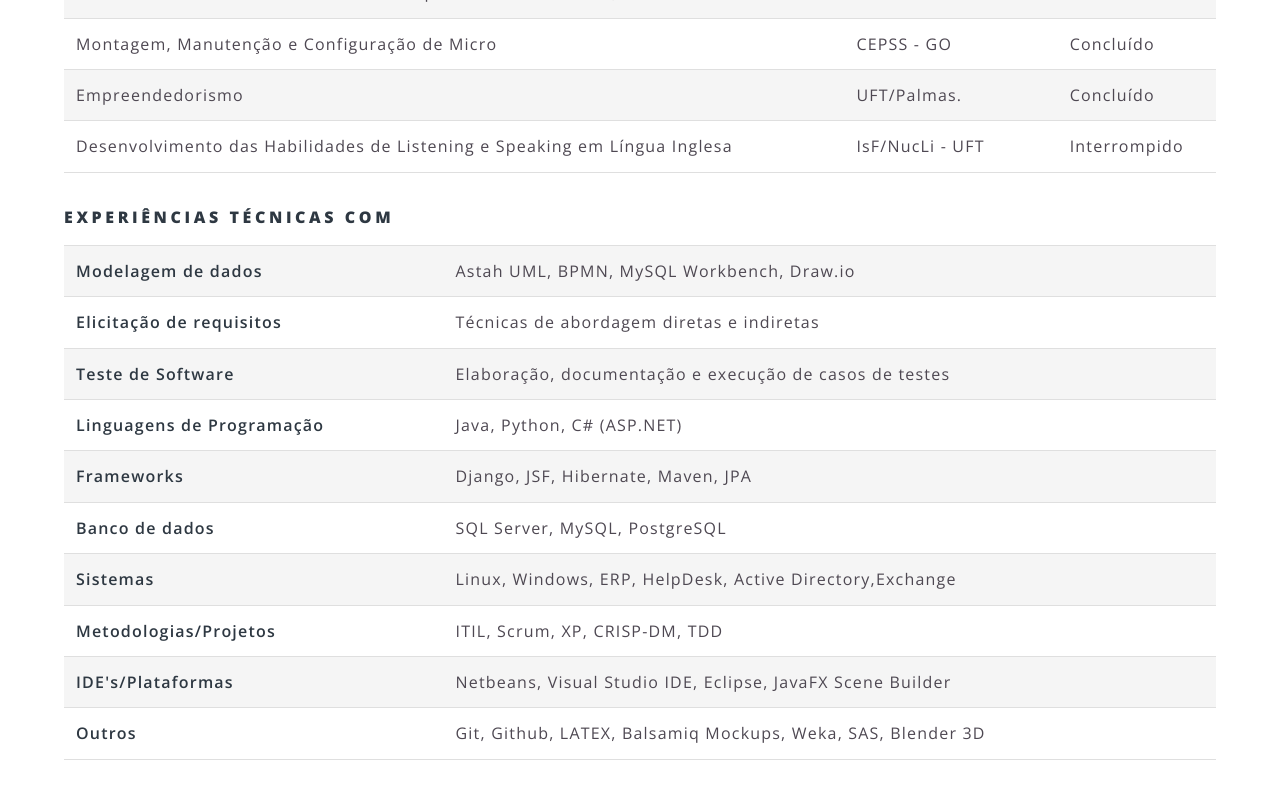
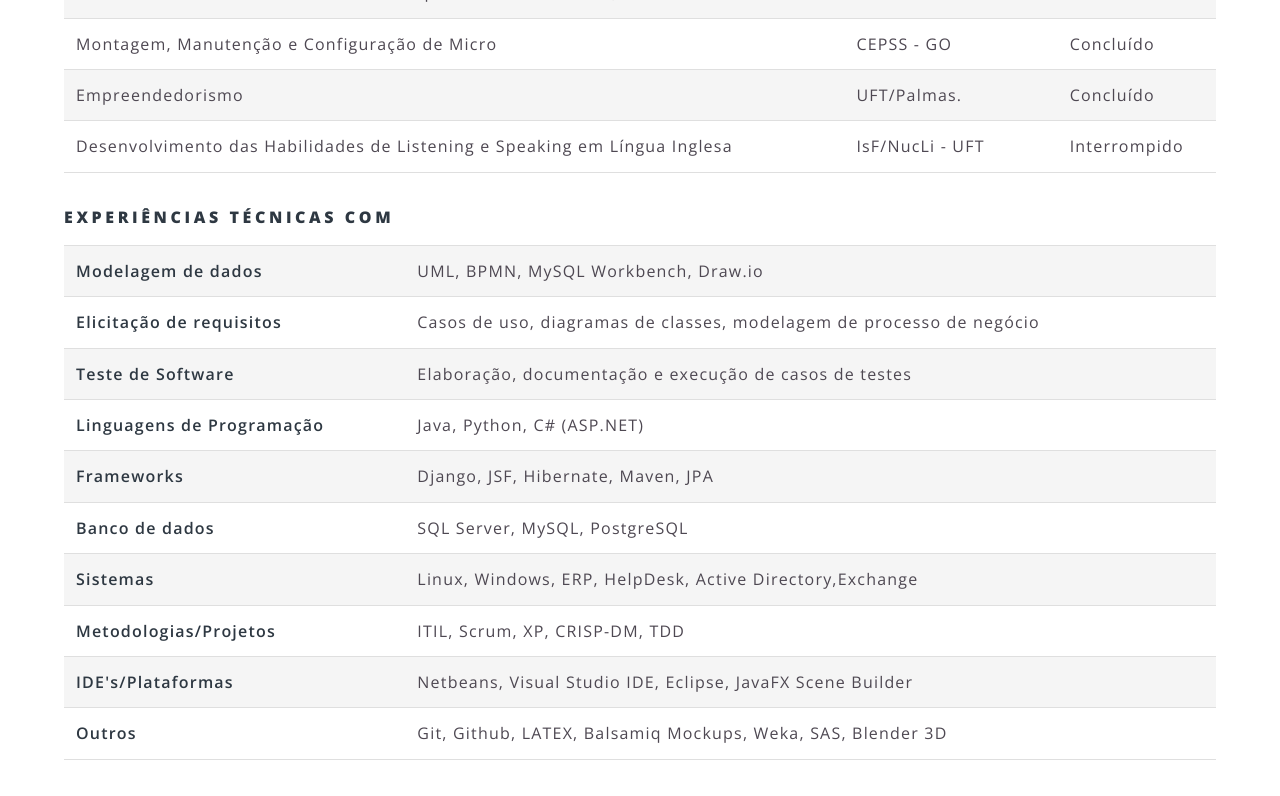
Before and after one commit to SaraFernandes/sarafernandes.github.io_sfdhgdfg, a Jekyll site: the page built from outras.html, in a window 1280 px wide and 900 px high, scrolled down 643 px, cut to the strip 0-796 px from the top of the window. Built offline with Jekyll 4.4.1, drawn with Linux system fonts in a browser that asks for light colours.

Commit message:
Update outras.html

```diff
--- a/outras.html
+++ b/outras.html
@@ -97,12 +97,12 @@ title: Outras
 						<tbody>
 							<tr>
 								<td><b>Modelagem de dados</b></td>
-								<td>Astah UML, BPMN, MySQL Workbench, Draw.io</td>
+								<td>UML, BPMN, MySQL Workbench, Draw.io</td>
 							</tr>
 
 							<tr>
 								<td><b>Elicitação de requisitos</b></td>
-								<td>Técnicas de abordagem diretas e indiretas</td>
+								<td>Casos de uso, diagramas de classes, modelagem de processo de negócio</td>
 							</tr>
 							<tr>
 								<td><b>Teste de Software</b></td>
```
